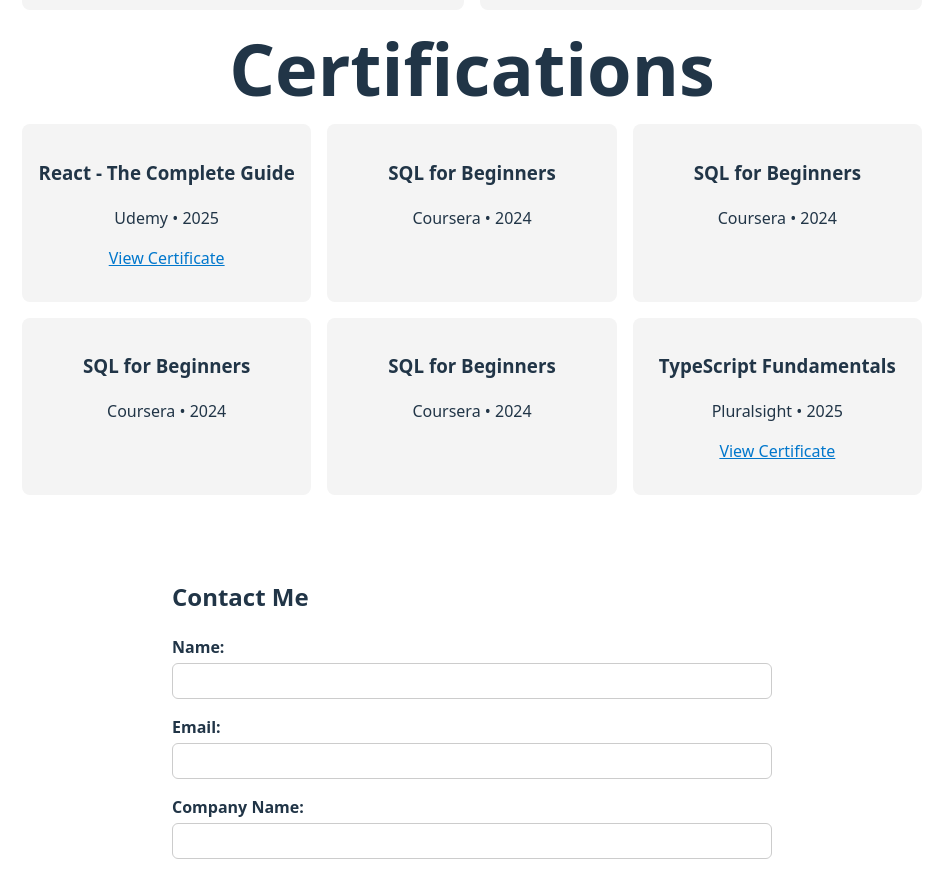
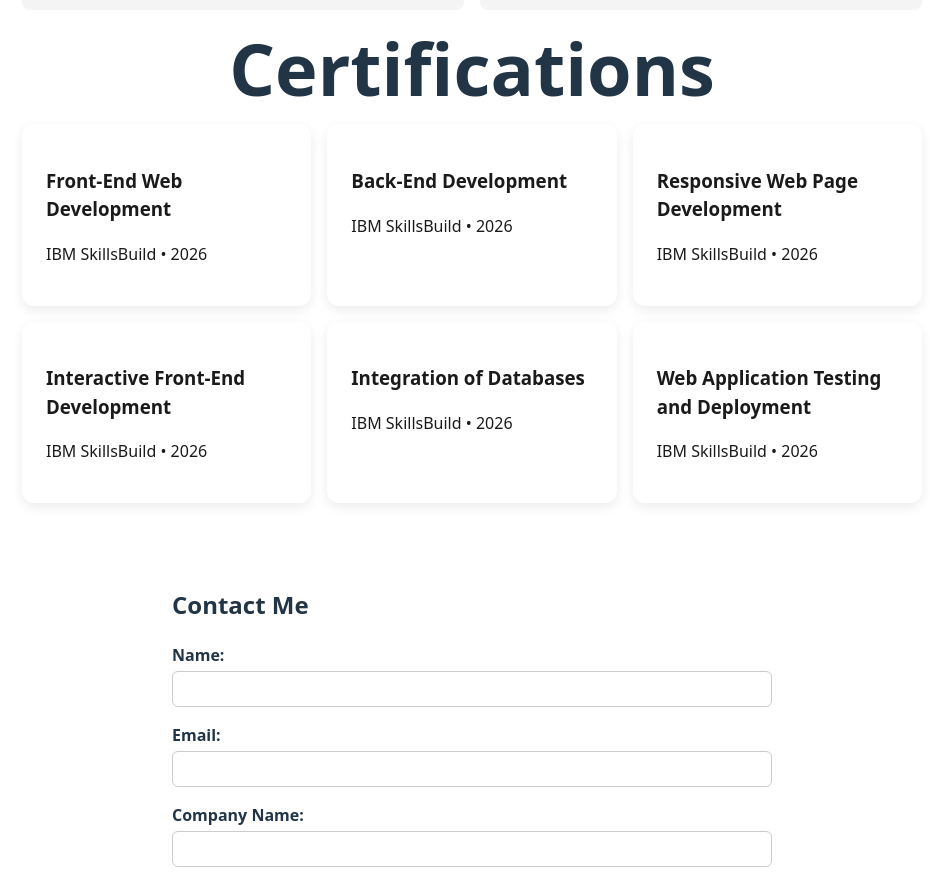
Before and after one commit to Thembela2/portfolio-website, a React (Vite) app in the folder portfolio/: page / in a window 1280 px wide. Shown: the part 3100-3979 px from the top of the page, without its empty margins (168-1111 px from the left). Built offline with nearby package versions, Linux system fonts and the light colour scheme.

Commit message:
Updated Certifications component

```diff
--- a/portfolio/src/components/Certifications.tsx
+++ b/portfolio/src/components/Certifications.tsx
@@ -9,35 +9,39 @@ interface Certification {
 // Array of your certifications
 const certifications: Certification[] = [
   {
-    title: "React - The Complete Guide",
-    issuer: "Udemy",
-    year: "2025",
+    title: "Front-End Web Development",
+    issuer: "IBM SkillsBuild",
+    year: "2026",
     link: "https://www.udemy.com/certificate/EXAMPLE1"
   },
   {
-    title: "SQL for Beginners",
-    issuer: "Coursera",
-    year: "2024",
+    title: "Back-End Development",
+    issuer: "IBM SkillsBuild",
+    year: "2026",
+    link: "https://www.udemy.com/certificate/EXAMPLE1"
   },
   {
-    title: "SQL for Beginners",
-    issuer: "Coursera",
-    year: "2024",
+    title: "Responsive Web Page Development",
+    issuer: "IBM SkillsBuild",
+    year: "2026",
+    link: "https://www.udemy.com/certificate/EXAMPLE1"
   },
   {
-    title: "SQL for Beginners",
-    issuer: "Coursera",
-    year: "2024",
+    title: "Interactive Front-End Development",
+    issuer: "IBM SkillsBuild",
+    year: "2026",
+    link: "https://www.udemy.com/certificate/EXAMPLE1"
   },
   {
-    title: "SQL for Beginners",
-    issuer: "Coursera",
-    year: "2024",
+    title: "Integration of Databases",
+    issuer: "IBM SkillsBuild",
+    year: "2026",
+    link: "https://www.udemy.com/certificate/EXAMPLE1"
   },
   {
-    title: "TypeScript Fundamentals",
-    issuer: "Pluralsight",
-    year: "2025",
+    title: "Web Application Testing and Deployment",
+    issuer: "IBM SkillsBuild",
+    year: "2026",
     link: "https://www.pluralsight.com/certificate/EXAMPLE2"
   }
 ];
@@ -55,13 +59,17 @@ const Certifications = () => {
               {cert.issuer} • {cert.year}
             </p>
             {/* Only show link if it exists */}
-            {cert.link && (
-              <p>
-                <a href={cert.link} target="_blank" rel="noopener noreferrer">
-                  View Certificate
-                </a>
-              </p>
-            )}
+           {cert.link && (
+            <a
+              href={cert.link}
+              target="_blank"
+              rel="noopener noreferrer"
+              className="cert-link"
+            >
+              View Certificate
+            </a>
+          )}
+
           </div>
         ))}
       </div>
--- a/portfolio/src/index.css
+++ b/portfolio/src/index.css
@@ -347,17 +347,44 @@ nav a:hover {
   gap: 1rem;
 }
 
-.cert-card {
-  background: #f4f4f4;
-  padding: 1rem;
-  border-radius: 8px;
-  text-align: center;
-}
-
 .cert-card a {
   color: #0077cc;
   text-decoration: underline;
 }
+.cert-card {
+  position: relative;
+  padding: 1.5rem;
+  border-radius: 12px;
+  background: #fff;
+  box-shadow: 0 4px 12px rgba(0, 0, 0, 0.08);
+  transition: transform 0.3s ease;
+  color: #1a1a1a;
+}
+
+.cert-card:hover {
+  transform: translateY(-5px);
+}
+
+/* Hidden by default */
+.cert-link {
+  position: absolute;
+  bottom: 1rem;
+  left: 50%;
+  transform: translateX(-50%);
+  opacity: 0;
+  pointer-events: none;
+  transition: opacity 0.3s ease;
+  font-weight: 600;
+  color: #2563eb; /* blue */
+  text-decoration: none;
+}
+
+/* Show on hover */
+.cert-card:hover .cert-link {
+  opacity: 1;
+  pointer-events: auto;
+}
+
 
 /*Contact section */
 /* Contact section container */
```
